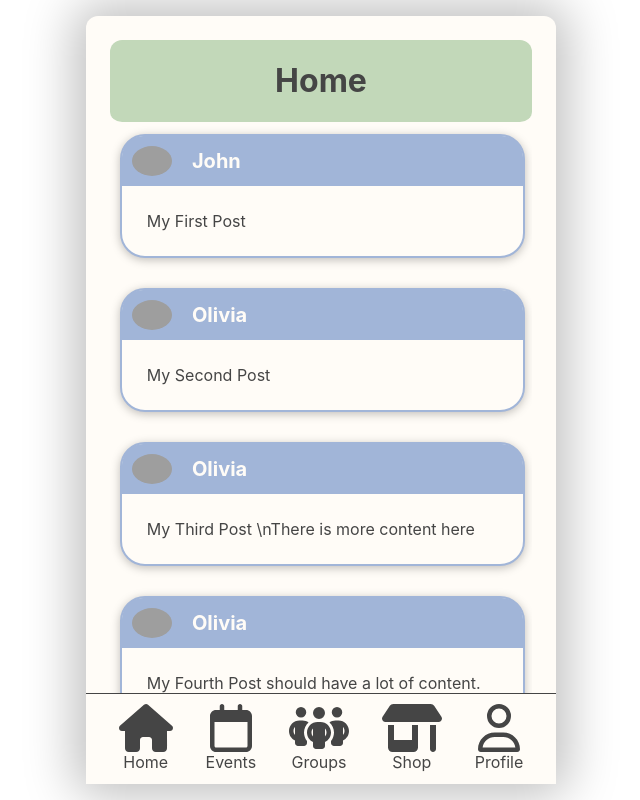
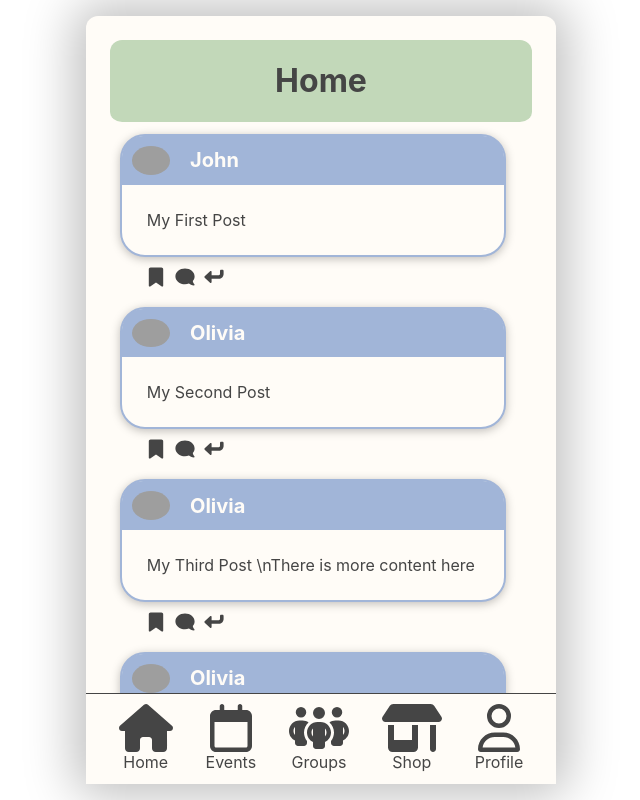
Before and after one commit to brian-ngyn/PawPrints, a React app: page / in a window 1280 px wide. Shown: the whole page, without its empty margins (319-959 px from the left). Built offline with nearby package versions, Linux system fonts and the light colour scheme; grey boxes are pictures that could not be loaded; the HTML template or start-up script is replaced by a standard one.

Commit message:
Added the interaction buttons to posts

```diff
--- a/src/components/Post/index.module.scss
+++ b/src/components/Post/index.module.scss
@@ -1,3 +1,9 @@
+.outerBox {
+  margin-top: 10px;
+  margin-bottom: 15px;
+  margin-left: 10px;
+  margin-right: 10px;
+}
 .post {
   position: relative;
   bottom: 0;
@@ -10,12 +16,9 @@
   border: 2px solid var(--primary-blue); //primary blue
   justify-content: space-evenly;
   padding: -1px -1px -1px -1px;
-  margin-top: 10px;
-  margin-bottom: 30px;
-  margin-left: 10px;
-  margin-right: 10px;
   box-shadow: 0 2px 10px 0px var(--shadow-colour);
   background-color: var(--primary-white);
+  margin-bottom: 5px;
 }
 
 .postItem {
@@ -62,3 +65,27 @@ h2 {
   margin: 25px;
   //border-radius:25px;
 }
+
+.rotate90 {
+  rotate: 90deg;
+}
+
+.mirrored {
+  transform: scaleX(-1);
+}
+
+.buttonIcons {
+  margin-left: 25px;
+  display:flex;
+  justify-content: left;
+  width: 30%;
+  //border: 1px dashed var(--primary-black);
+}
+
+.actionButton {
+  margin: 5px;
+  margin-right: 10px;
+  justify-content: center;
+  align-items: center;
+  transform: scale(1.2,1.2);
+}
--- a/src/components/Post/index.tsx
+++ b/src/components/Post/index.tsx
@@ -1,10 +1,11 @@
 //import { faUser } from '@fortawesome/free-regular-svg-icons';
-/*import {
-  faHouse,
-  faPeopleGroup,
-  faShop,
+import {
+  faHeart,
+  faComment,
+  faTurnDown,
+  faBookmark
 } from '@fortawesome/free-solid-svg-icons';
-import { FontAwesomeIcon } from '@fortawesome/react-fontawesome';*/
+import { FontAwesomeIcon } from '@fortawesome/react-fontawesome';
 import { memo } from 'react';
 
 //import { useNavigate } from 'react-router';
@@ -21,6 +22,7 @@ const Post = (props: PostProps) => {
   //let navigate = useNavigate();
 
   return (
+    <div className ={styles.outerBox}>
       <div className={styles.post}>
         <div className = {styles.postHeader}>
           <img src={props.userimgsrc} width="10%" height= "10%" alt="" border-radius="50"></img>
@@ -30,6 +32,16 @@ const Post = (props: PostProps) => {
           {props.title}
         </div>
       </div>
+      <div className={styles.buttonIcons}>
+        <div className= {styles.actionButton}><FontAwesomeIcon icon={faBookmark} size="1x" /></div>
+        <div className = {styles.actionButton}>
+          <div className= {styles.mirrored}><FontAwesomeIcon icon={faComment} size = "1x"/></div>
+        </div>
+        <div className = {styles.actionButton}>
+          <div className = {styles.rotate90}><FontAwesomeIcon icon={faTurnDown} size="1x" /></div>
+        </div>
+      </div>
+    </div>
   );
 };
 
```
Lines whose indentation alone changed are shown as unchanged.
